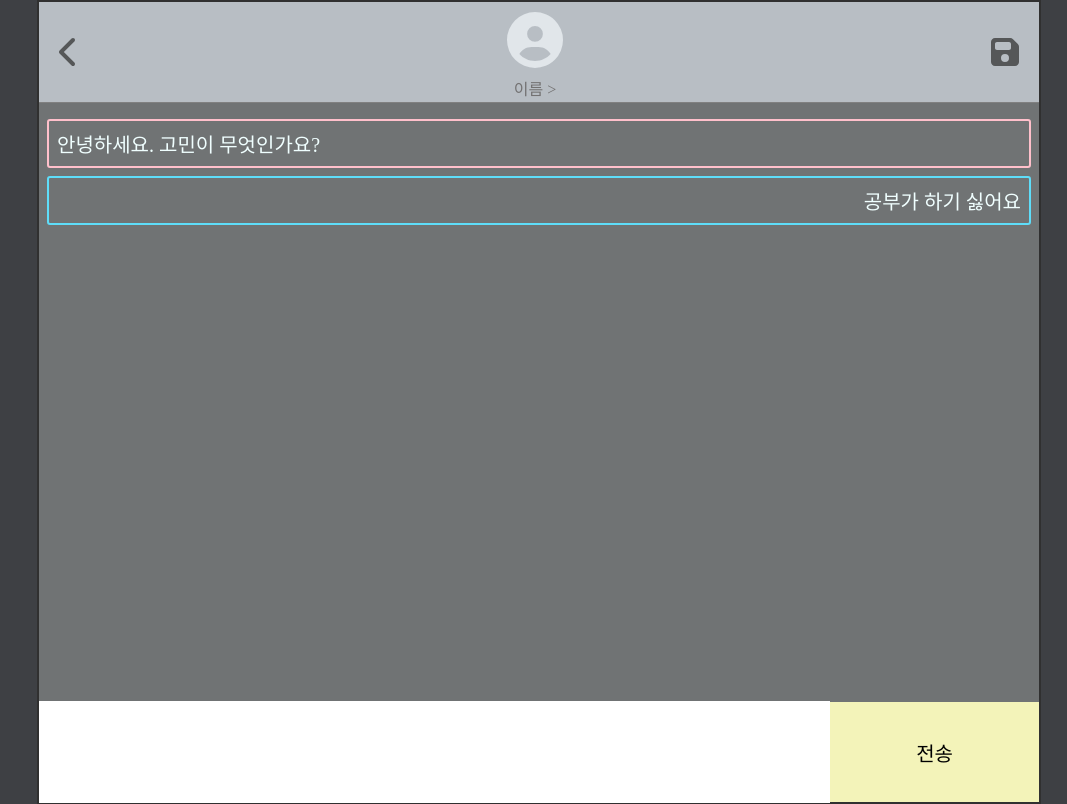
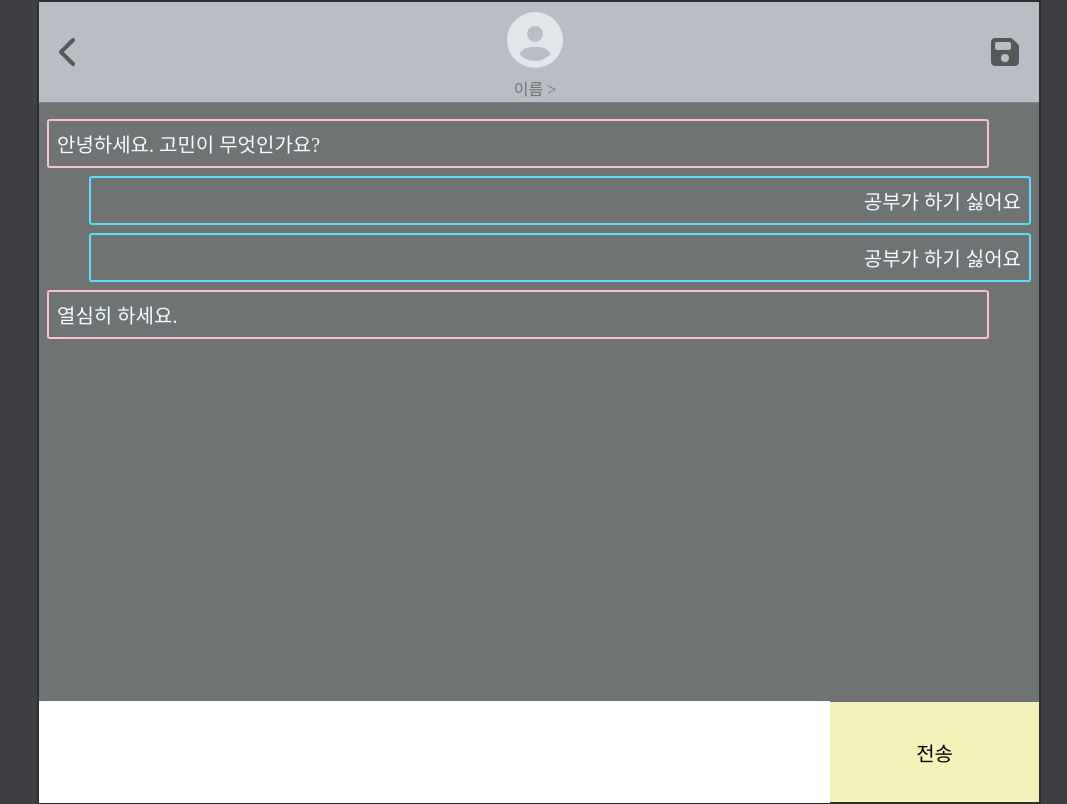
Before and after one commit to SoHotHackathon/timetraveler, a React (Create React App) app: page /ChatPage in a window 1280 px wide. Shown: the whole page, without its empty margins (213-1280 px from the left). Built offline with nearby package versions, Linux system fonts and the light colour scheme; a web font is replaced by a local one.

Commit message:
디테일 수정

```diff
--- a/src/pages/ChatPage/ChatPage.js
+++ b/src/pages/ChatPage/ChatPage.js
@@ -28,6 +28,12 @@ function ChatPage() {
           <li className='sent message'>
             <span>공부가 하기 싫어요</span>
           </li>
+          <li className='sent message'>
+            <span>공부가 하기 싫어요</span>
+          </li>
+          <li className='received message'>
+            <span>열심히 하세요.</span>
+          </li>
         </ul>
       </div>
       <div className='input-container'>
--- a/src/pages/ChatPage/ChatPage.scss
+++ b/src/pages/ChatPage/ChatPage.scss
@@ -16,7 +16,8 @@
     justify-content: space-between;
     align-items: center;
 
-    .back-icon, .save-icon {
+    .back-icon,
+    .save-icon {
       color: rgb(85, 87, 88);
       font-size: 2rem;
     }
@@ -30,6 +31,7 @@
         margin: 0.5rem 0;
         font-size: 3.5rem;
       }
+
       .profile-name {
         color: rgb(115, 114, 114);
       }
@@ -50,19 +52,9 @@
 
       li {
         display: flex;
+        // margin: 50px;
         // justify-content: flex-start;
         // align-items: flex-end;
-      }
-
-      .sent {
-        border: 2px solid rgb(94, 221, 249);
-        height: 80%;
-        flex-direction: row-reverse;
-      }
-
-      .received {
-        border: 2px solid pink;
-        height: 80%;
       }
 
       .message {
@@ -71,6 +63,23 @@
         font-size: 20px;
         margin: 0.5rem;
       }
+
+      .sent {
+        border: 2px solid rgb(94, 221, 249);
+        height: 80%;
+        flex-direction: row-reverse;
+        text-align: right;
+        margin-left: 50px;
+      }
+
+      .received {
+        border: 2px solid pink;
+        height: 80%;
+        text-align: left;
+        margin-right: 50px;
+      }
+
+
     }
   }
 
@@ -80,17 +89,20 @@
     display: flex;
     justify-content: stretch;
     align-items: stretch;
+
     span {
       display: flex;
       justify-content: flex-start;
       align-items: center;
       width: 100%;
+
       .chat-input {
         height: 100%;
         border: none;
         flex: 8;
         font-size: 15px;
       }
+
       .send-btn {
         height: 100%;
         border: none;
```
